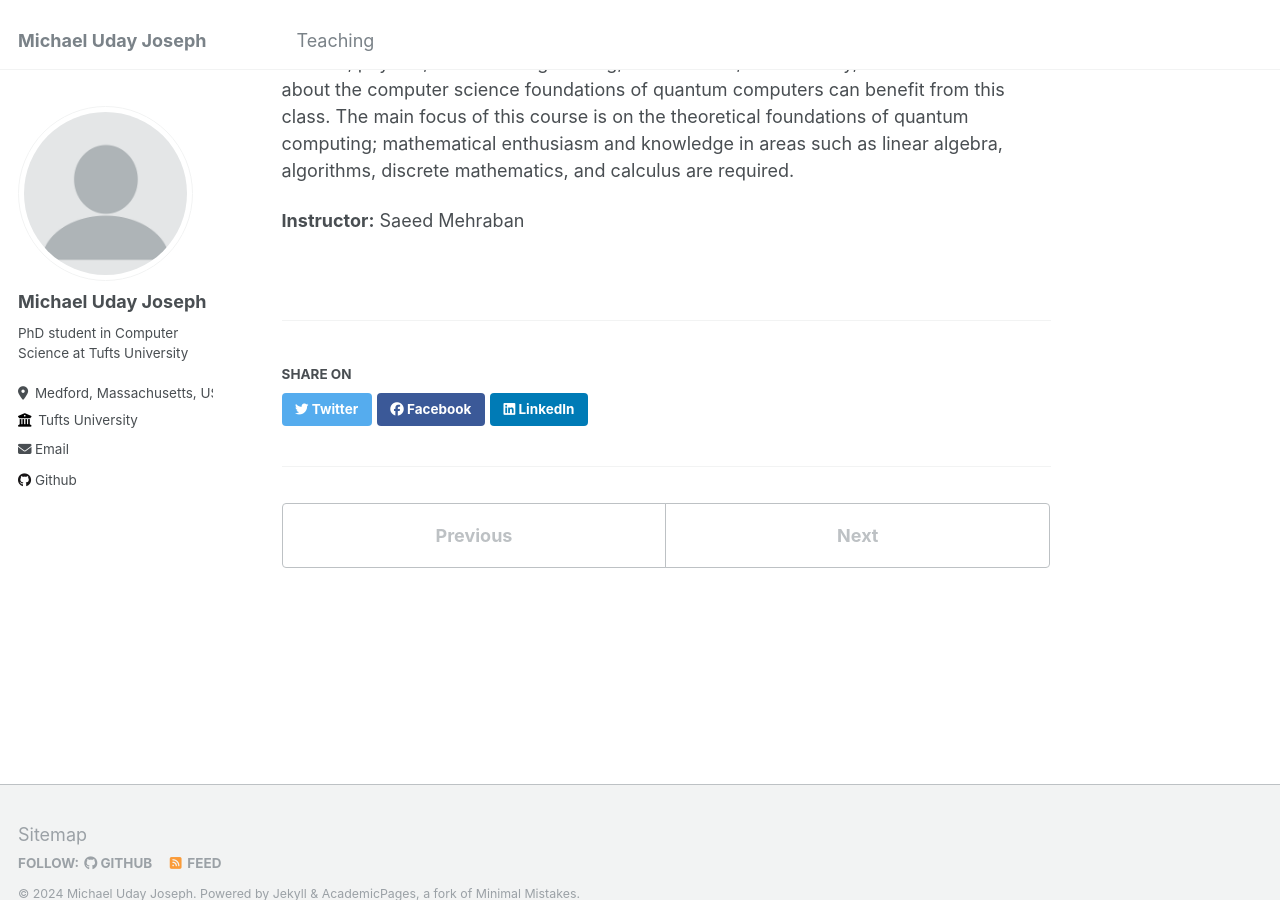
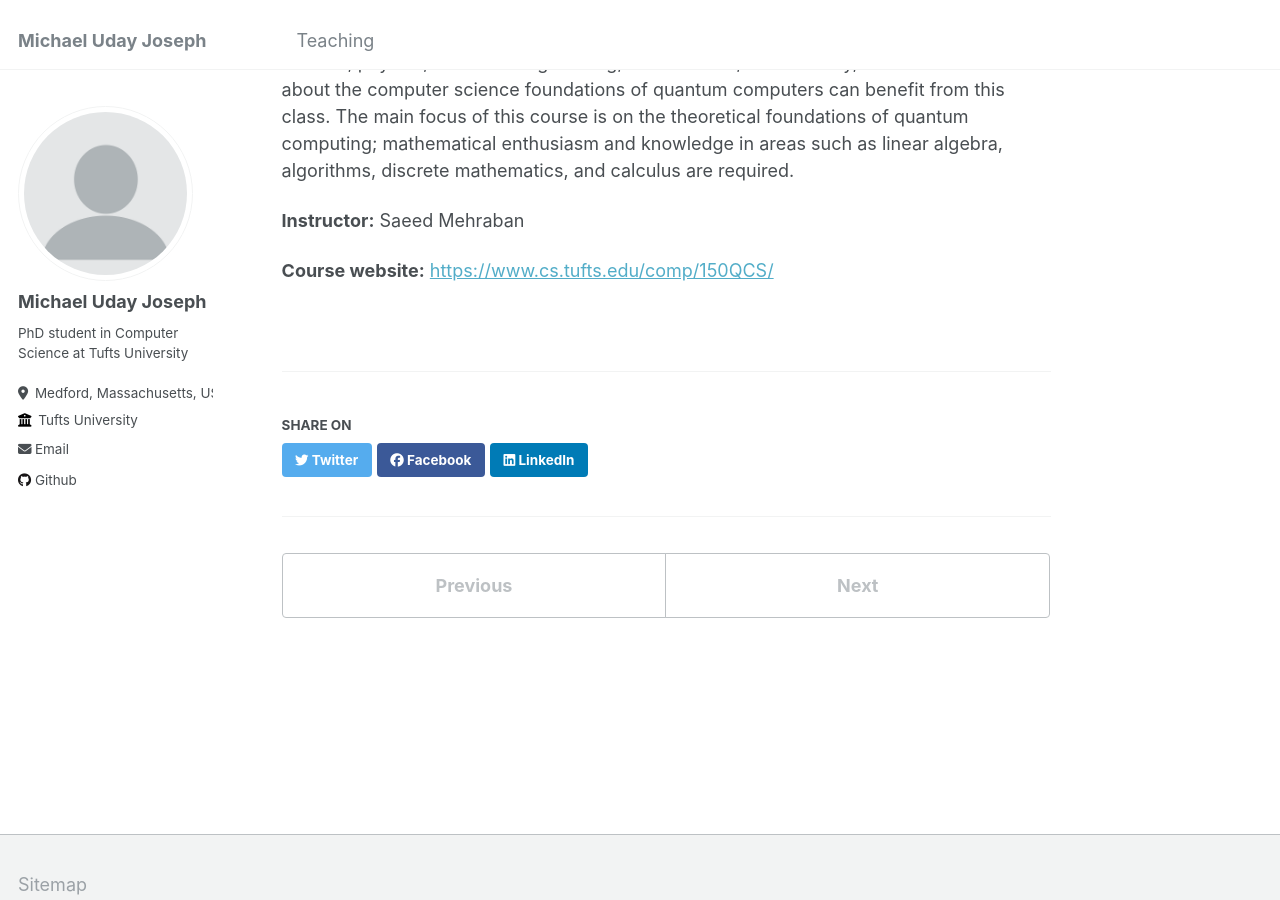
Before and after one commit to michaeludayjoseph/michaeludayjoseph.github.io, a Jekyll site: the page built from _teaching/cs150qcs-mehraban-tufts.md, in a window 1280 px wide and 900 px high, scrolled down 452 px. Built offline with Jekyll 4.4.1, drawn with Linux system fonts in a browser that asks for light colours.

Commit message:
Update cs150qcs-mehraban-tufts.md

```diff
--- a/_teaching/cs150qcs-mehraban-tufts.md
+++ b/_teaching/cs150qcs-mehraban-tufts.md
@@ -11,3 +11,5 @@ location: "Medford, MA, USA"
 **Course description:** The universe at the sub-atomic scale is governed by quantum mechanical laws, which fundamentally differ from classical laws of motion. What is the nature of computation in such scales? Can we use quantum mechanical particles to perform computations? These are the core questions of the field of quantum computing. In this course, we present an elementary-level introduction to the computer science foundations of quantum computing. Topics include Hilbert spaces, quantum entanglement, quantum measurements, quantum circuits, quantum protocols and algorithms, Hamiltonians and the ground state problem, and quantum error-correcting codes. Students from different areas of engineering and sciences, such as computer science, physics, electrical engineering, mathematics, or chemistry, who wish to learn about the computer science foundations of quantum computers can benefit from this class. The main focus of this course is on the theoretical foundations of quantum computing; mathematical enthusiasm and knowledge in areas such as linear algebra, algorithms, discrete mathematics, and calculus are required.
 
 **Instructor:** Saeed Mehraban
+
+**Course website:** <https://www.cs.tufts.edu/comp/150QCS/>
```
